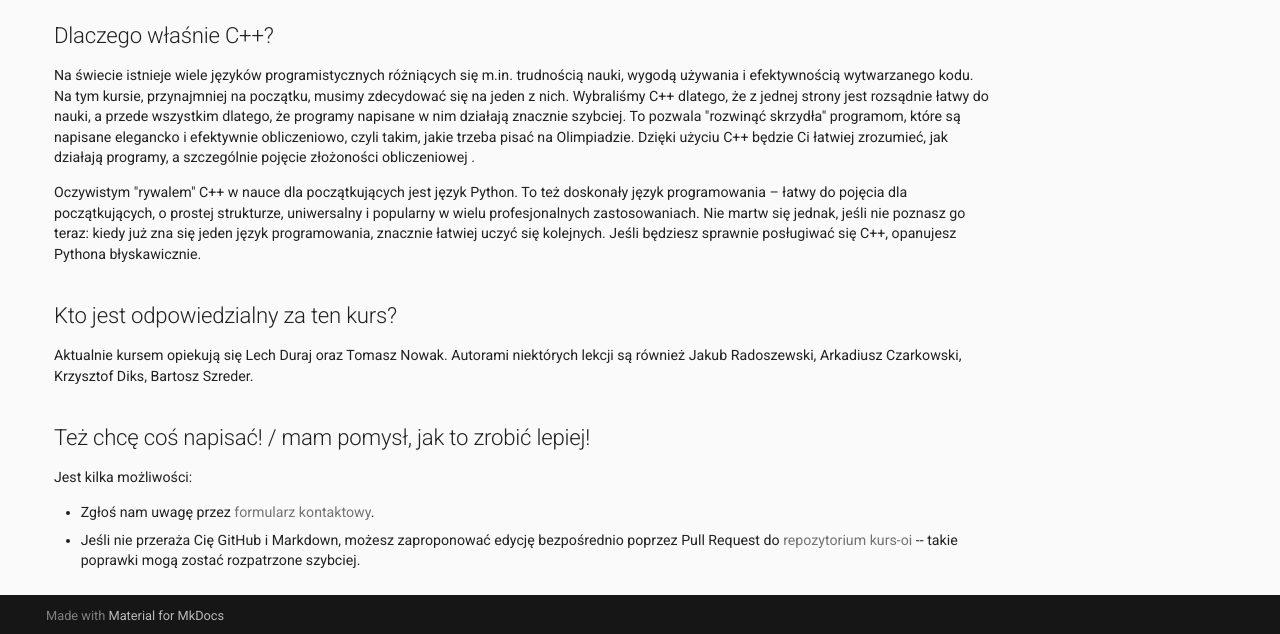
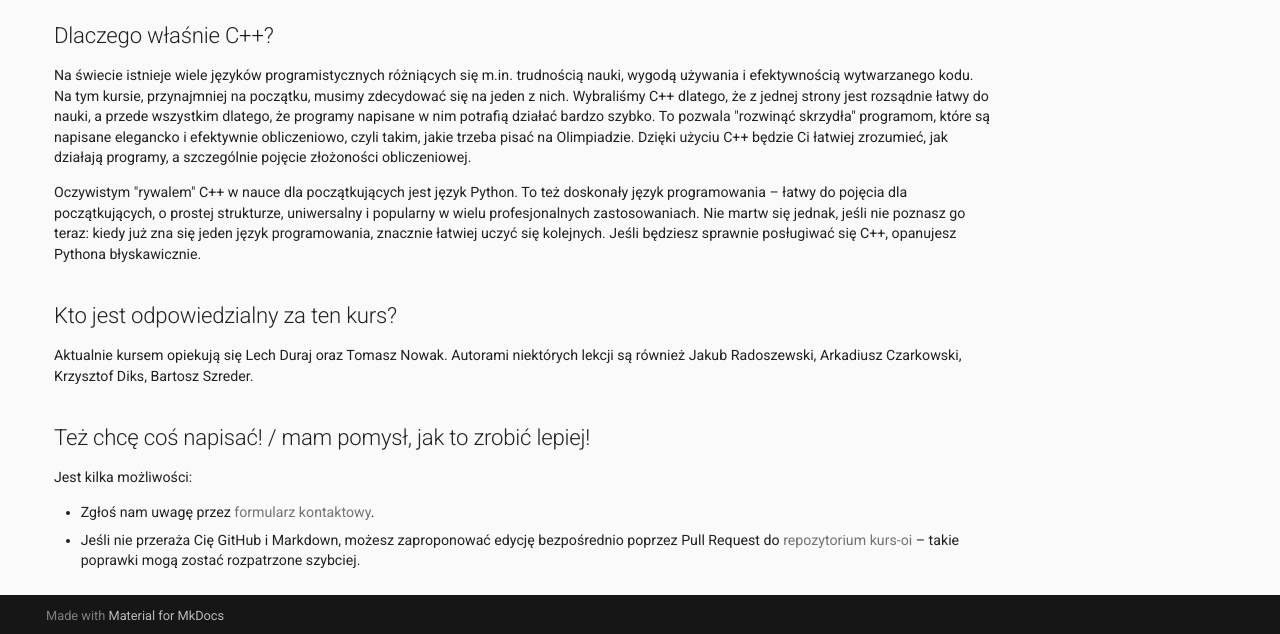
Before and after one commit to olimpiada/kurs-oi, an MkDocs documentation site: the page built from docs/index.md, in a window 1280 px wide and 1222 px high. Shown: the part 585-1219 px from the top of the window. Built offline with MkDocs 1.6.1 and Material for MkDocs 9.7.7, drawn with Linux system fonts in a browser that asks for light colours; comment, search, counter and statistics services are not loaded.

Commit message:
drobne poprawki do wstępu

```diff
--- a/docs/index.md
+++ b/docs/index.md
@@ -18,7 +18,7 @@ Na razie startujemy skromnie, z dwoma pierwszymi rozdziałami: o podstawowym pro
 
 ## Dlaczego właśnie C++?
 
-Na świecie istnieje wiele języków programistycznych różniących się m.in. trudnością nauki, wygodą używania i efektywnością wytwarzanego kodu. Na tym kursie, przynajmniej na początku, musimy zdecydować się na jeden z nich. Wybraliśmy C++ dlatego, że z jednej strony jest rozsądnie łatwy do nauki, a przede wszystkim dlatego, że programy napisane w nim działają znacznie szybciej. To pozwala "rozwinąć skrzydła" programom, które są napisane elegancko i efektywnie obliczeniowo, czyli takim, jakie trzeba pisać na Olimpiadzie. Dzięki użyciu C++ będzie Ci łatwiej zrozumieć, jak działają programy, a szczególnie pojęcie złożoności obliczeniowej .
+Na świecie istnieje wiele języków programistycznych różniących się m.in. trudnością nauki, wygodą używania i efektywnością wytwarzanego kodu. Na tym kursie, przynajmniej na początku, musimy zdecydować się na jeden z nich. Wybraliśmy C++ dlatego, że z jednej strony jest rozsądnie łatwy do nauki, a przede wszystkim dlatego, że programy napisane w nim potrafią działać bardzo szybko. To pozwala "rozwinąć skrzydła" programom, które są napisane elegancko i efektywnie obliczeniowo, czyli takim, jakie trzeba pisać na Olimpiadzie. Dzięki użyciu C++ będzie Ci łatwiej zrozumieć, jak działają programy, a szczególnie pojęcie złożoności obliczeniowej.
 
 Oczywistym "rywalem" C++ w nauce dla początkujących jest język Python. To też doskonały język programowania – łatwy do pojęcia dla początkujących, o prostej strukturze, uniwersalny i popularny w wielu profesjonalnych zastosowaniach. Nie martw się jednak, jeśli nie poznasz go teraz: kiedy już zna się jeden język programowania, znacznie łatwiej uczyć się kolejnych. Jeśli będziesz sprawnie posługiwać się C++, opanujesz Pythona błyskawicznie.
 
@@ -31,4 +31,4 @@ Aktualnie kursem opiekują się Lech Duraj oraz Tomasz Nowak. Autorami niektór
 Jest kilka możliwości:
 
  * Zgłoś nam uwagę przez [formularz kontaktowy](https://forms.gle/Nj8oRMhaV7QxnFZLA).
- * Jeśli nie przeraża Cię GitHub i Markdown, możesz zaproponować edycję bezpośrednio poprzez Pull Request do [repozytorium kurs-oi](https://github.com/olimpiada/kurs-oi/) -- takie poprawki mogą zostać rozpatrzone szybciej.
+ * Jeśli nie przeraża Cię GitHub i Markdown, możesz zaproponować edycję bezpośrednio poprzez Pull Request do [repozytorium kurs-oi](https://github.com/olimpiada/kurs-oi/) – takie poprawki mogą zostać rozpatrzone szybciej.
```
